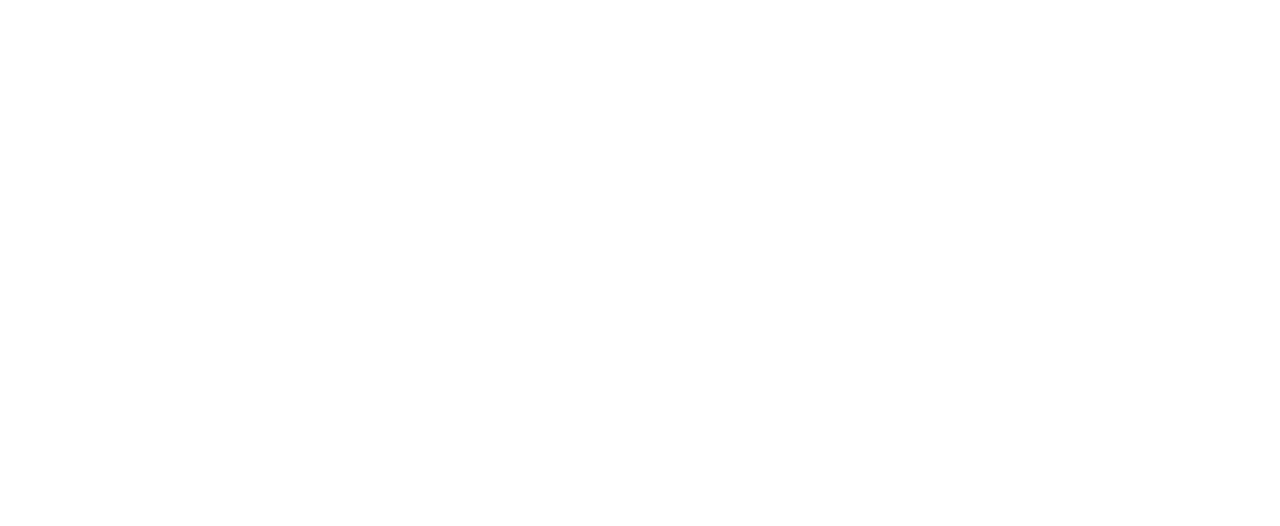
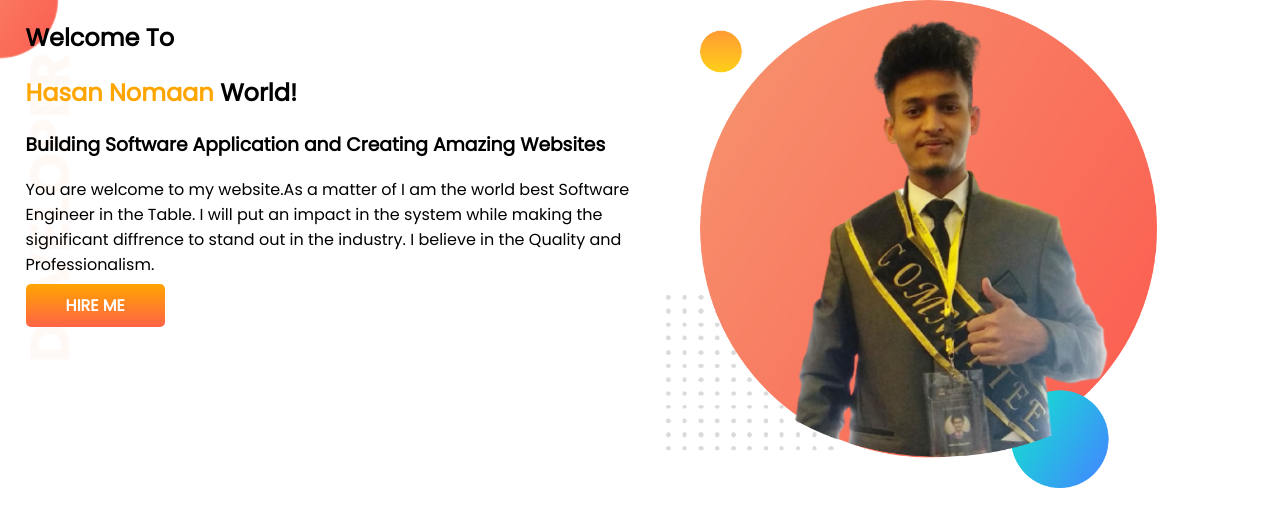
Before and after one commit to hmnomaan/developer-portfolio, a plain HTML site: page index.html in a window 1280 px wide. Drawn offline with Linux system fonts and the light colour scheme.

Commit message:
Top Banner Added

```diff
--- a/index.html
+++ b/index.html
@@ -1,13 +1,33 @@
 <!DOCTYPE html>
 <html lang="en">
+
 <head>
     <meta charset="UTF-8">
     <meta http-equiv="X-UA-Compatible" content="IE=edge">
     <meta name="viewport" content="width=device-width, initial-scale=1.0">
     <title>HM Nomaan's Portolio</title>
+    <link rel="preconnect" href="https://fonts.googleapis.com">
+    <link rel="preconnect" href="https://fonts.gstatic.com" crossorigin>
+    <link href="https://fonts.googleapis.com/css2?family=Poppins&display=swap" rel="stylesheet">
     <link rel="stylesheet" href="style.css">
 </head>
+
 <body>
+    <section class="top-banner">
+        <div class="half-width">
+            <h1>Welcome To</h1>
+            <h1> <span class="orange-color">Hasan Nomaan</span> World!</h1>
+            <h3>Building Software Application and Creating Amazing Websites</h3>
+            <p>You are welcome to my website.As a matter of I am the world best Software Engineer in the Table. I will
+                put
+                an impact in the system while making the significant diffrence to stand out in the industry. I believe
+                in
+                the Quality and Professionalism.</p>
+            <a class="link-button" target="_blank" href="https:linkedin.com/in/hmnomaan">HIRE ME</a>
+        </div>
+        <div class="half-width"> <img src="images/hm-pic-bg.png" alt="Mr.Stylish"></div>
+    </section>
 
 </body>
+
 </html>
--- a/style.css
+++ b/style.css
@@ -0,0 +1,35 @@
+body{
+    font-family: 'Poppins', sans-serif;
+margin:0%
+}
+h1{
+    font-size: 50;
+    /*  */
+}
+.orange-color{
+    color: orange;
+}
+section{
+    display:flex;
+}
+.half-width{
+    width: 50%;
+    padding-left: 2%;
+}
+.half-width img{
+    width: 80%;
+}
+.link-button{
+text-decoration: none;
+/* background-color: orange; */
+background-image: linear-gradient(orange,tomato) ;
+padding: 10px 40px;
+
+color: white;
+font-weight: 700;
+border-radius: 5px;
+}
+.top-banner{
+    background-image: url(images/top-banner.png);
+    background-repeat: no-repeat;
+}
```
Also changed, not shown: 1588645364627-removebg-preview.png (added), 1588645364627.jpg (added), 168205679_3560965864127571_3467315307171892447_n-removebg-preview.png (added), 168205679_3560965864127571_3467315307171892447_n.jpg (added), images/56927307_2852389374985227_5550537114526941184_n.jpg (added), images/dream-bg.png (added), images/exp-bg.png (added), images/hm-pic-bg.png (added), images/my-pic-bg2.png (added), images/top-banner.png (added), my-bg.png (added), my-bg2.png (added).
